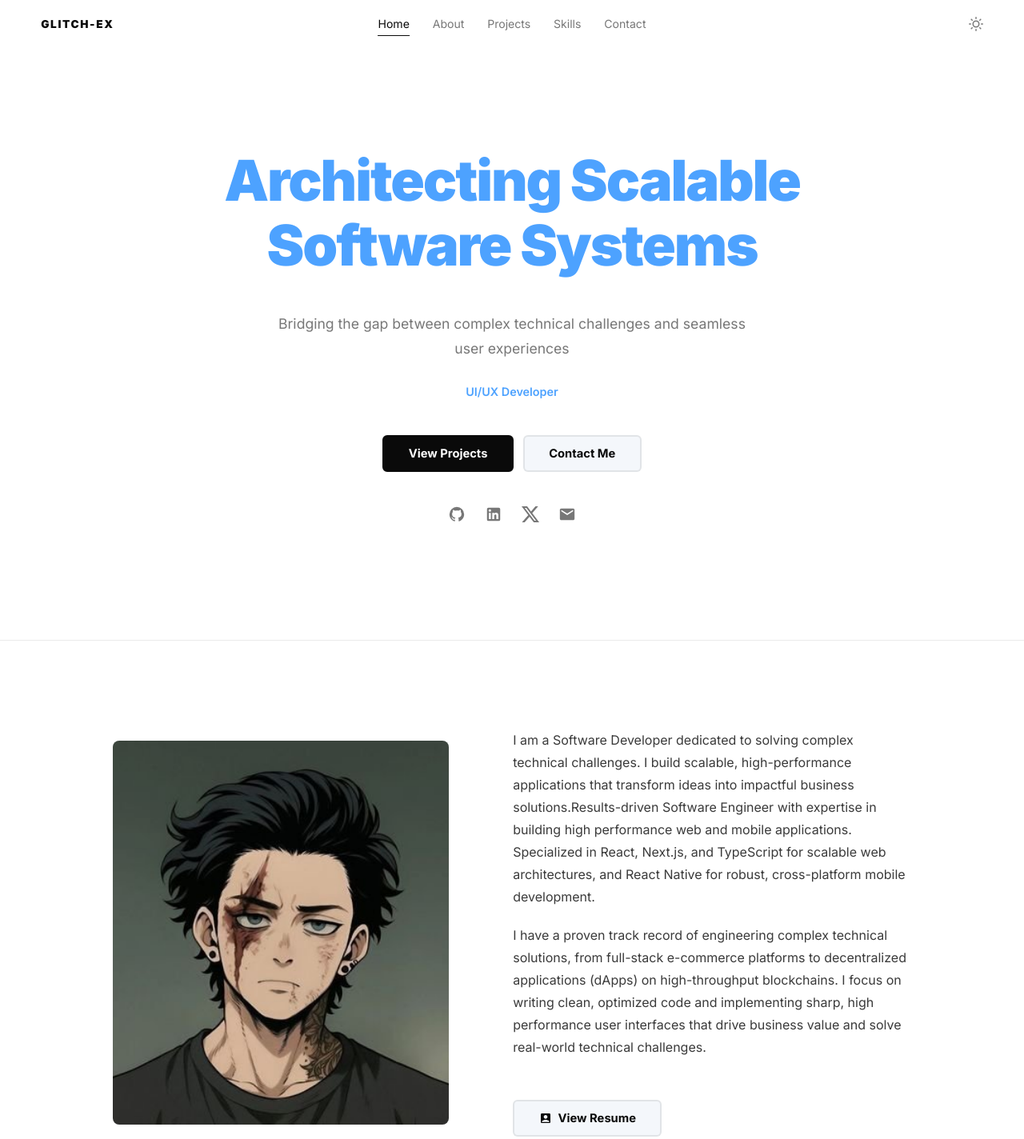
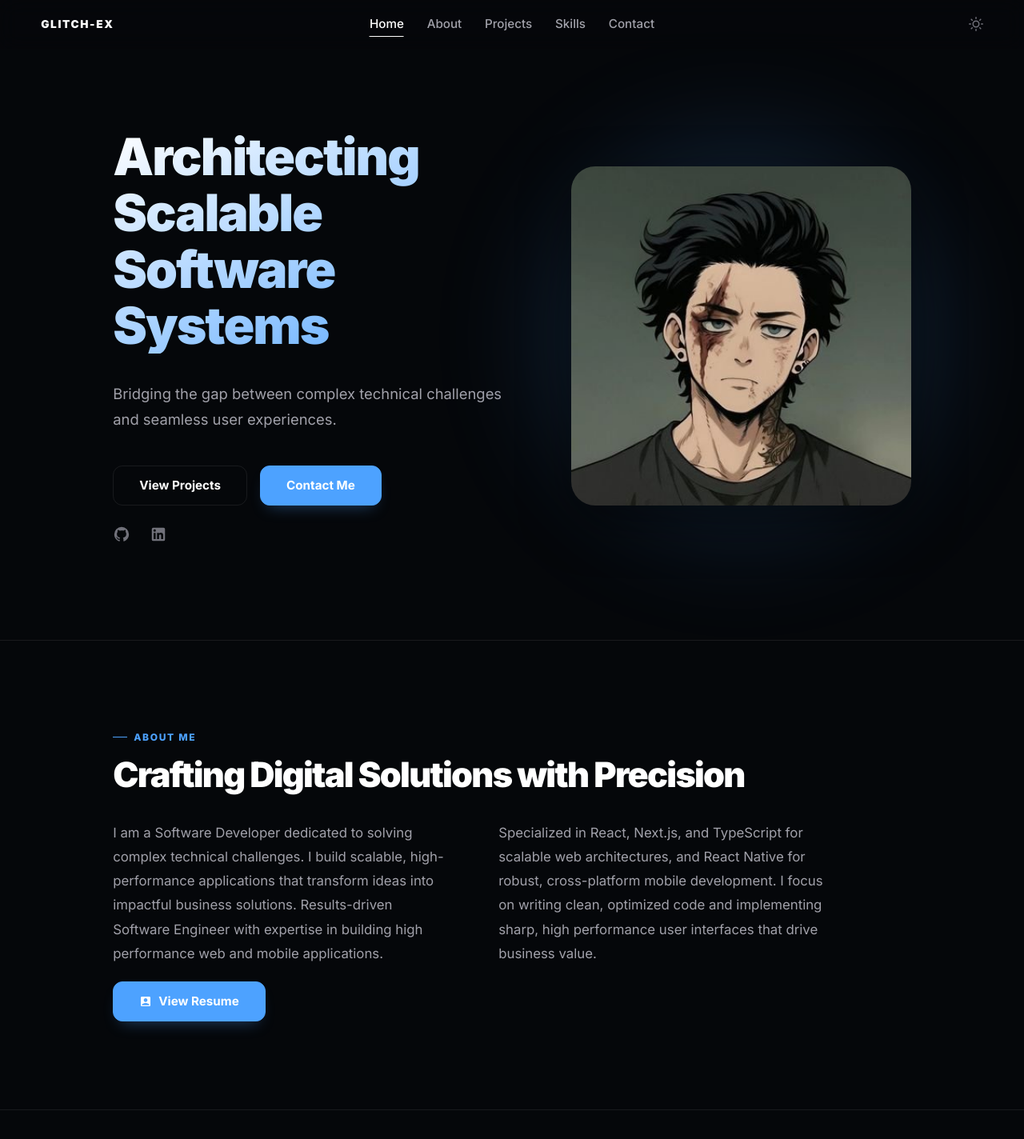
Before and after one commit to Glitch8x/glitch, a website built with Vite: page index.html in a window 1280 px wide. Shown: the top 1424 px of the page at 80% size. Built offline with nearby package versions, Linux system fonts and the light colour scheme.

Commit message:
Premium Dark Theme Transformation and Hero Redesign

```diff
--- a/index.html
+++ b/index.html
@@ -46,55 +46,34 @@
   <main>
 
     <!-- =================== HERO =================== -->
-    <section id="home" class="hero hero--centered">
+    <section id="home" class="hero">
       <div class="wrap hero__wrap">
-
-        <!-- Centered Text content -->
         <div class="hero__content">
           <h1 class="hero__title hero__title--blue">
             Architecting Scalable<br>
             Software Systems
           </h1>
-
-          <p class="hero__desc mx-auto">
-            Bridging the gap between complex technical challenges and seamless user experiences
+          <p class="hero__desc">
+            Bridging the gap between complex technical challenges and seamless user experiences.
           </p>
-          <p class="hero__role"><span id="role-text">Software Developer (Frontend &amp; Backend)</span></p>
-
-          <div class="hero__btns" style="justify-content: center; margin-top: 1rem;">
+          <div class="hero__btns">
             <a href="#projects" class="btn btn--outline">View Projects</a>
             <a href="#contact" class="btn btn--fill">Contact Me</a>
           </div>
-
-          <div class="hero__socials" style="justify-content: center; margin-top: 1rem;">
+          <div class="hero__socials">
+            <!-- Social links -->
             <a href="https://github.com/Glitch8x" target="_blank" aria-label="GitHub">
-              <svg xmlns="http://www.w3.org/2000/svg" width="22" height="22" viewBox="0 0 24 24" fill="currentColor">
-                <path
-                  d="M12 2A10 10 0 0 0 2 12c0 4.42 2.87 8.17 6.84 9.5.5.08.66-.23.66-.5v-1.69c-2.77.6-3.36-1.34-3.36-1.34-.46-1.16-1.11-1.47-1.11-1.47-.91-.62.07-.6.07-.6 1 .07 1.53 1.03 1.53 1.03.87 1.52 2.34 1.07 2.91.83.09-.65.35-1.09.63-1.34-2.22-.25-4.55-1.11-4.55-4.92 0-1.11.38-2 1.03-2.71-.1-.25-.45-1.29.1-2.64 0 0 .84-.27 2.75 1.02A9.58 9.58 0 0 1 12 6.8c.85 0 1.71.11 2.5.33 1.91-1.29 2.75-1.02 2.75-1.02.55 1.35.2 2.39.1 2.64.65.71 1.03 1.6 1.03 2.71 0 3.82-2.34 4.66-4.57 4.91.36.31.69.92.69 1.85V21c0 .27.16.59.67.5C19.14 20.16 22 16.42 22 12A10 10 0 0 0 12 2z" />
-              </svg>
+              <svg xmlns="http://www.w3.org/2000/svg" width="22" height="22" viewBox="0 0 24 24" fill="currentColor"><path d="M12 2A10 10 0 0 0 2 12c0 4.42 2.87 8.17 6.84 9.5.5.08.66-.23.66-.5v-1.69c-2.77.6-3.36-1.34-3.36-1.34-.46-1.16-1.11-1.47-1.11-1.47-.91-.62.07-.6.07-.6 1 .07 1.53 1.03 1.53 1.03.87 1.52 2.34 1.07 2.91.83.09-.65.35-1.09.63-1.34-2.22-.25-4.55-1.11-4.55-4.92 0-1.11.38-2 1.03-2.71-.1-.25-.45-1.29.1-2.64 0 0 .84-.27 2.75 1.02A9.58 9.58 0 0 1 12 6.8c.85 0 1.71.11 2.5.33 1.91-1.29 2.75-1.02 2.75-1.02.55 1.35.2 2.39.1 2.64.65.71 1.03 1.6 1.03 2.71 0 3.82-2.34 4.66-4.57 4.91.36.31.69.92.69 1.85V21c0 .27.16.59.67.5C19.14 20.16 22 16.42 22 12A10 10 0 0 0 12 2z" /></svg>
             </a>
             <a href="https://www.linkedin.com/in/osikokhai-azemobo-1843603a6" target="_blank" aria-label="LinkedIn">
-              <svg xmlns="http://www.w3.org/2000/svg" width="22" height="22" viewBox="0 0 24 24" fill="currentColor">
-                <path
-                  d="M19 3a2 2 0 0 1 2 2v14a2 2 0 0 1-2 2H5a2 2 0 0 1-2-2V5a2 2 0 0 1 2-2h14m-.5 15.5v-5.3a3.26 3.26 0 0 0-3.26-3.26c-.85 0-1.84.52-2.32 1.3v-1.11h-2.79v8.37h2.79v-4.93c0-.77.62-1.4 1.39-1.4a1.4 1.4 0 0 1 1.4 1.4v4.93h2.79M6.88 8.56a1.68 1.68 0 0 0 1.68-1.68c0-.93-.75-1.69-1.68-1.69a1.69 1.69 0 0 0-1.69 1.69c0 .93.76 1.68 1.69 1.68m1.39 9.94v-8.37H5.5v8.37h2.77z" />
-              </svg>
-            </a>
-            <a href="https://x.com/Glitch_EX1/" target="_blank" aria-label="X (Twitter)">
-              <svg xmlns="http://www.w3.org/2000/svg" width="22" height="22" viewBox="0 0 24 24" fill="currentColor">
-                <path
-                  d="M18.901 1.153h3.68l-8.04 9.19L24 22.846h-7.406l-5.8-7.584-6.638 7.584H.474l8.6-9.83L0 1.154h7.594l5.243 6.932 6.064-6.932zm-1.292 19.49h2.039L6.486 3.24H4.298l13.311 17.403z" />
-              </svg>
-            </a>
-            <a href="mailto:glitchex00@gmail.com" aria-label="Email">
-              <svg xmlns="http://www.w3.org/2000/svg" width="22" height="22" viewBox="0 0 24 24" fill="currentColor">
-                <path
-                  d="M20 4H4c-1.1 0-2 .9-2 2v12c0 1.1.9 2 2 2h16c1.1 0 2-.9 2-2V6c0-1.1-.9-2-2-2zm0 4l-8 5-8-5V6l8 5 8-5v2z" />
-              </svg>
+              <svg xmlns="http://www.w3.org/2000/svg" width="22" height="22" viewBox="0 0 24 24" fill="currentColor"><path d="M19 3a2 2 0 0 1 2 2v14a2 2 0 0 1-2 2H5a2 2 0 0 1-2-2V5a2 2 0 0 1 2-2h14m-.5 15.5v-5.3a3.26 3.26 0 0 0-3.26-3.26c-.85 0-1.84.52-2.32 1.3v-1.11h-2.79v8.37h2.79v-4.93c0-.77.62-1.4 1.39-1.4a1.4 1.4 0 0 1 1.4 1.4v4.93h2.79M6.88 8.56a1.68 1.68 0 0 0 1.68-1.68c0-.93-.75-1.69-1.68-1.69a1.69 1.69 0 0 0-1.69 1.69c0 .93.76 1.68 1.69 1.68m1.39 9.94v-8.37H5.5v8.37h2.77z" /></svg>
             </a>
           </div>
-
         </div>
-
+        <div class="hero__img-wrap">
+          <div class="hero__img-blob"></div>
+          <img src="FuBm-0f4_400x400.jpg" alt="glitch-EX" class="hero__img">
+        </div>
       </div>
     </section>
 
@@ -103,21 +82,17 @@
     <!-- Image LEFT (square) | Text RIGHT — exact Rasheed About layout -->
     <section id="about" class="section">
       <div class="wrap">
-        <div class="about">
-          <div class="about__img-wrap">
-            <img src="FuBm-0f4_400x400.jpg" alt="glitch-EX" class="about__img" />
+        <div class="about-clean">
+          <p class="label">About Me</p>
+          <h2 class="heading">Crafting Digital Solutions with Precision</h2>
+          <div class="about__text" style="columns: 2; gap: 4rem;">
+            <p>I am a Software Developer dedicated to solving complex technical challenges. I build scalable,
+              high-performance applications that transform ideas into impactful business solutions. Results-driven
+              Software Engineer with expertise in building high performance web and mobile applications.</p>
+            <p>Specialized in React, Next.js, and TypeScript for scalable web architectures, and React Native for robust,
+              cross-platform mobile development. I focus on writing clean, optimized code and implementing sharp, high
+              performance user interfaces that drive business value.</p>
           </div>
-          <div class="about__text">
-            <p> I am a Software Developer dedicated to solving complex technical challenges. I build scalable,
-              high-performance applications that transform ideas into impactful business solutions.Results-driven
-              Software Engineer with expertise in building high performance web and mobile applications.
-              Specialized in React, Next.js, and TypeScript for scalable web architectures, and React Native for robust,
-              cross-platform mobile development.</p>
-            <br>
-            <p>I have a proven track record of engineering complex technical solutions, from full-stack e-commerce
-              platforms to decentralized applications (dApps) on high-throughput blockchains. I focus on writing clean,
-              optimized code and implementing sharp, high performance user interfaces that drive business value and
-              solve real-world technical challenges.</p>
           <br>
           <a href="/assets/Blessed_CV.pdf" target="_blank" rel="noopener noreferrer" class="btn btn--fill"
             style="display:inline-flex;align-items:center;gap:.5rem;">
@@ -127,7 +102,6 @@
             </svg>
             View Resume
           </a>
-          </div>
         </div>
       </div>
     </section>
--- a/style.css
+++ b/style.css
@@ -2,14 +2,14 @@
    TOKENS — White + Sui Blue
    =================================================== */
 :root {
-    --bg: #ffffff;
-    --surface: #f4f7fb;
-    --border: rgba(0, 0, 0, 0.08);
+    --bg: #05070a;
+    --surface: #0d1117;
+    --border: rgba(255, 255, 255, 0.08);
     --blue: #4da2ff;
-    --blue-bg: rgba(77, 162, 255, 0.1);
-    --text: #0a0a0a;
-    --soft: #3a3a3a;
-    --muted: #777777;
+    --blue-bg: rgba(77, 162, 255, 0.15);
+    --text: #ffffff;
+    --soft: #a1a1aa;
+    --muted: #71717a;
     --font: 'Inter', system-ui, sans-serif;
 }
 
@@ -65,12 +65,12 @@ p {
     padding: 1.3rem 4%;
     transition: background .3s, border-color .3s;
     border-bottom: 1px solid transparent;
-    background: rgba(255, 255, 255, 0.85);
+    background: rgba(5, 7, 10, 0.8);
     backdrop-filter: blur(12px);
 }
 
 .nav.scrolled {
-    background: rgba(255, 255, 255, .97);
+    background: rgba(5, 7, 10, .95);
     border-color: var(--border);
 }
 
@@ -91,19 +91,16 @@ p {
 }
 
 .nav__item {
-    font-size: .88rem;
-    font-weight: 400;
-    color: var(--muted);
+    font-size: .95rem;
+    font-weight: 500;
+    color: var(--soft);
+    text-decoration: none;
+    transition: color .3s;
+    position: relative;
     padding: .45rem .9rem;
-    transition: color .2s;
-    position: relative;
 }
 
-.nav__item:hover {
-    color: var(--text);
-}
-
-.nav__item.active {
+.nav__item:hover, .nav__item.active {
     color: var(--text);
 }
 
@@ -152,76 +149,75 @@ p {
     min-height: 100vh;
     display: flex;
     align-items: center;
-    justify-content: center;
     padding: 120px 0 80px;
+    position: relative;
     overflow: hidden;
 }
 
-.hero--centered .hero__wrap {
-    display: flex;
-    justify-content: center;
-    text-align: center;
+.hero__wrap {
+    display: grid;
+    grid-template-columns: 1.2fr 1fr;
+    gap: 4rem;
+    align-items: center;
     width: 100%;
 }
 
 .hero__content {
     display: flex;
     flex-direction: column;
-    align-items: center;
+    align-items: flex-start;
     gap: 1.6rem;
-    max-width: 800px;
+    text-align: left;
 }
 
 .hero__title--blue {
-    font-size: clamp(2.8rem, 5.5vw, 5.5rem);
+    font-size: clamp(2.5rem, 5vw, 5rem);
     font-weight: 900;
     letter-spacing: -.03em;
-    line-height: 1.15;
-    margin-bottom: 1rem;
-    color: var(--blue);
-}
-
-.mx-auto {
-    margin-left: auto;
-    margin-right: auto;
-    text-align: center;
+    line-height: 1.1;
+    margin-bottom: 0.5rem;
+    color: #fff;
+    background: linear-gradient(to bottom right, #fff, #4da2ff);
+    -webkit-background-clip: text;
+    -webkit-text-fill-color: transparent;
 }
 
 .hero__desc {
-    font-size: 1.1rem;
-    color: var(--muted);
-    max-width: 600px;
+    font-size: 1.15rem;
+    color: var(--soft);
+    max-width: 540px;
     line-height: 1.75;
     margin: 0;
 }
 
-.hero__role {
-    font-size: .9rem;
-    font-weight: 600;
-    color: var(--muted);
-    min-height: 1.4em;
+.hero__img-wrap {
+    position: relative;
+    width: 100%;
+    max-width: 500px;
 }
 
-#role-text {
-    color: var(--blue);
-    transition: opacity .4s, transform .4s;
-    display: inline-block;
+.hero__img {
+    width: 100%;
+    border-radius: 30px;
+    box-shadow: 0 20px 60px rgba(0,0,0,0.5);
+    position: relative;
+    z-index: 2;
 }
 
-#role-text.fade-out {
-    opacity: 0;
-    transform: translateY(-6px);
-}
-
-#role-text.fade-in {
-    opacity: 1;
-    transform: translateY(0);
+.hero__img-blob {
+    position: absolute;
+    inset: -20px;
+    background: var(--blue);
+    filter: blur(80px);
+    opacity: 0.2;
+    z-index: 1;
+    border-radius: 50%;
 }
 
 .hero__btns {
     display: flex;
-    gap: .75rem;
-    flex-wrap: wrap;
+    gap: 1rem;
+    margin-top: 1rem;
 }
 
 .hero__socials {
@@ -244,35 +240,41 @@ p {
    BUTTONS
    =================================================== */
 .btn {
-    display: inline-block;
-    padding: .75rem 1.9rem;
-    border-radius: 6px;
-    font-size: .92rem;
+    display: inline-flex;
+    align-items: center;
+    justify-content: center;
+    padding: .9rem 2rem;
+    border-radius: 12px;
+    font-size: .95rem;
     font-weight: 700;
-    transition: all .25s;
+    transition: all .3s cubic-bezier(0.22, 1, 0.36, 1);
     cursor: pointer;
+    text-decoration: none;
+    gap: .75rem;
+}
+
+.btn--fill {
+    background: var(--blue);
+    color: #fff;
+    border: 1px solid var(--blue);
+    box-shadow: 0 10px 20px -10px rgba(77, 162, 255, 0.4);
+}
+
+.btn--fill:hover {
+    transform: translateY(-3px);
+    box-shadow: 0 15px 30px -10px rgba(77, 162, 255, 0.6);
 }
 
 .btn--outline {
-    background: var(--text);
+    background: transparent;
     color: #fff;
-    border: 2px solid var(--text);
+    border: 1px solid var(--border);
 }
 
 .btn--outline:hover {
-    background: var(--blue);
-    border-color: var(--blue);
-}
-
-.btn--fill {
     background: var(--surface);
-    color: var(--text);
-    border: 2px solid var(--border);
-}
-
-.btn--fill:hover {
-    border-color: var(--blue);
-    color: var(--blue);
+    border-color: var(--muted);
+    transform: translateY(-3px);
 }
 
 /* ===================================================
@@ -326,36 +328,20 @@ p {
 }
 
 /* ===================================================
-   ABOUT — image LEFT, text RIGHT
+   ABOUT
    =================================================== */
-.about {
-    display: grid;
-    grid-template-columns: 420px 1fr;
-    gap: 5rem;
-    align-items: center;
+.about-clean {
+    max-width: 900px;
 }
 
-.about__img-wrap {
-    width: 100%;
-    border-radius: 8px;
-    overflow: hidden;
-    background: var(--surface);
-}
-
-.about__img {
-    width: 100%;
-    height: 480px;
-    object-fit: cover;
-    object-position: center top;
-    display: block;
+.about-clean .heading {
+    margin-bottom: 2rem;
 }
 
 .about__text p {
-    font-size: 1rem;
-}
-
-.about__text .btn--fill {
-    margin-top: 2rem;
+    font-size: 1.05rem;
+    color: var(--soft);
+    line-height: 1.8;
 }
 
 /* ===================================================
@@ -814,21 +800,28 @@ p {
         display: none;
     }
 
-
-    .about {
+    .hero__wrap {
         grid-template-columns: 1fr;
-        gap: 2.5rem;
+        text-align: center;
+        gap: 3rem;
     }
 
-    .about__img {
-        height: 350px;
+    .hero__content {
+        align-items: center;
+        text-align: center;
+    }
+
+    .hero__img-wrap {
+        margin: 0 auto;
+    }
+
+    .about-clean .about__text {
+        columns: 1 !important;
     }
 
     .skills {
         grid-template-columns: 1fr 1fr;
     }
-
-
 }
 
 @media (max-width: 600px) {
```
Lines whose indentation alone changed are shown as unchanged.
